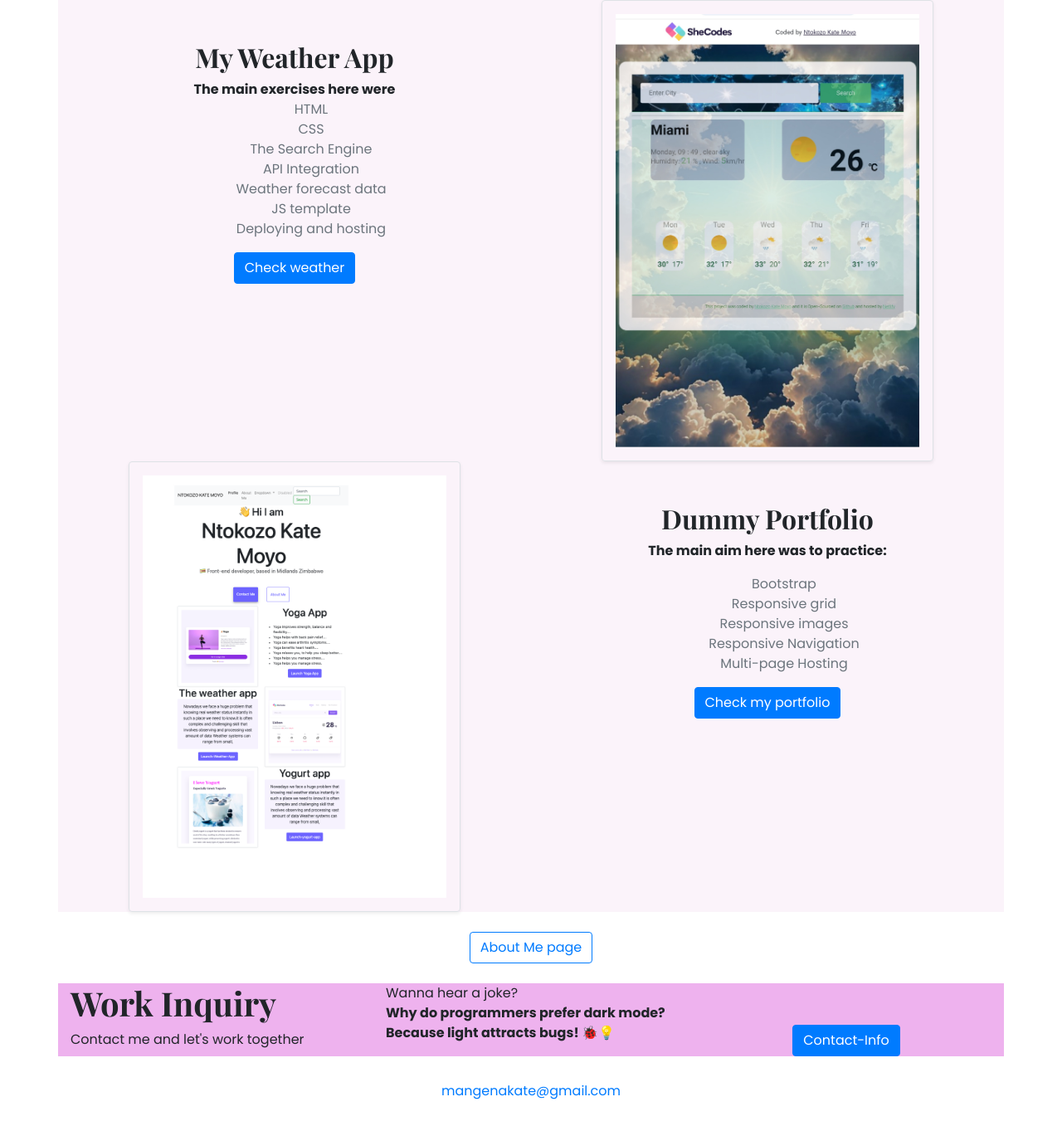
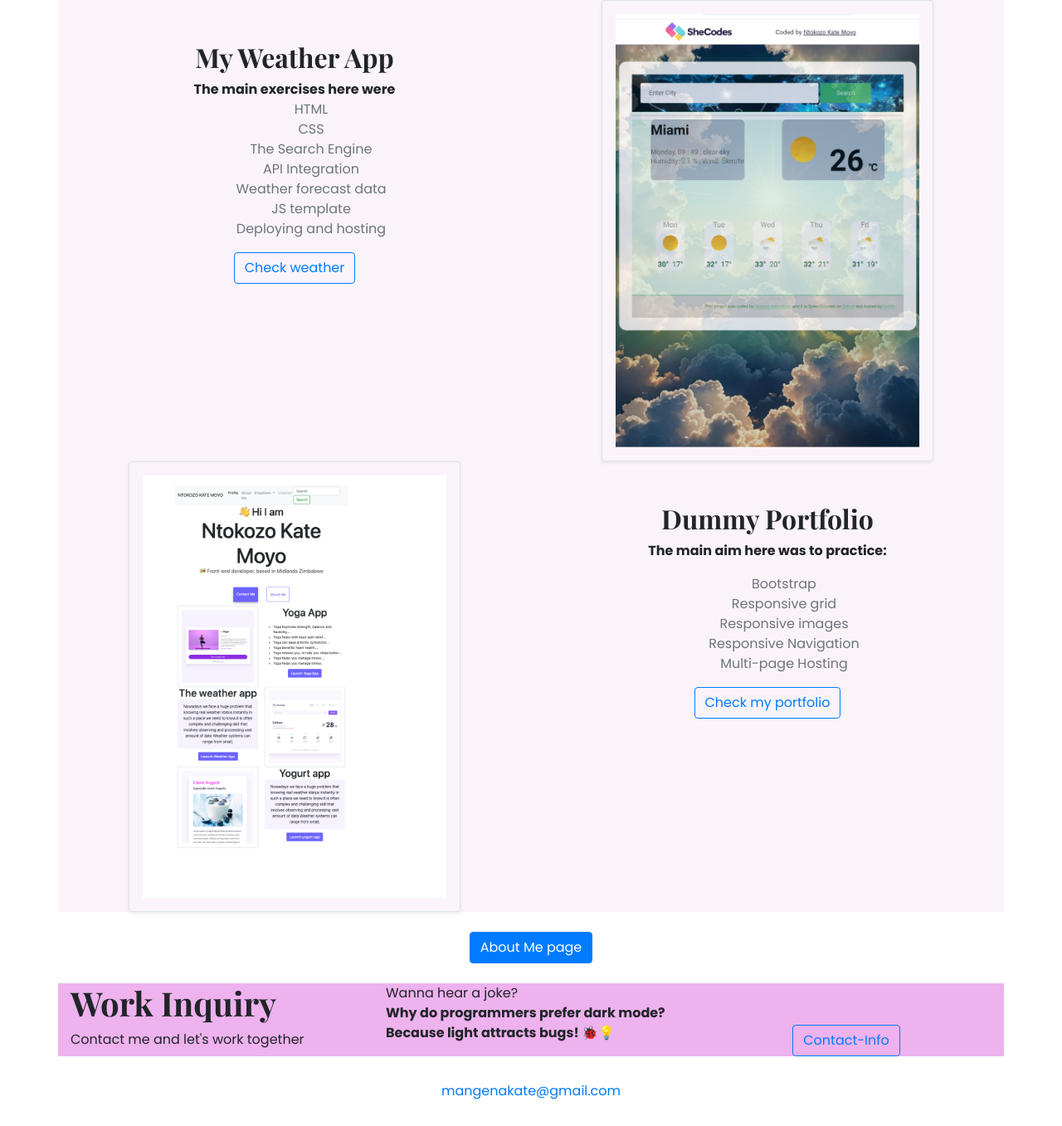
Before and after one commit to Ntokozokate/Portfolio-project, a plain HTML site: page index.html in a window 1280 px wide. Shown: the part 873-2230 px from the top of the page at 83% size. Drawn offline with nearby package versions, Linux system fonts and the light colour scheme; a script that the page names is missing.

Commit message:
cleaning

```diff
--- a/index.html
+++ b/index.html
@@ -131,7 +131,7 @@
           <div class="d-flex justify-content-center">
             <a
               href="https://www.shecodes.io/cohorts/1677/projects/2109876?_gl=1*18cq1mb*_gcl_au*Nzk3Nzg3ODgyLjE3MjQ1MjcxOTguMTM2MDU5MTI1Ny4xNzMwMTM1MDI3LjE3MzAxMzUwNDM."
-              class="btn btn-primary"
+              class="btn btn-outline-primary"
               >Project details</a
             >
           </div>
@@ -153,7 +153,7 @@
           <div class="d-flex justify-content-center">
             <a
               href="https://kate-nm-weatherforecast-app.netlify.app/"
-              class="btn btn-primary"
+              class="btn btn-outline-primary"
               >Check weather</a
             >
           </div>
@@ -185,7 +185,7 @@
           <div class="d-flex justify-content-center">
             <a
               href="https://kate-nm-portfolio.netlify.app"
-              class="btn btn-primary"
+              class="btn btn-outline-primary"
               >Check my portfolio</a
             >
           </div>
@@ -193,7 +193,7 @@
       </div>
     </div>
     <p class="about-me-page">
-      <a href="/aboutme.html" class="btn btn-outline-primary"> About Me page</a>
+      <a href="/aboutme.html" class="btn btn-primary"> About Me page</a>
     </p>
     <div class="footer container">
       <div class="row">
@@ -211,7 +211,9 @@
         </div>
         <div class="col-sm-4">
           <div class="footer-button d-flex justify-content-center">
-            <a href="/contacts.html" class="btn btn-primary"> Contact-Info</a>
+            <a href="/contacts.html" class="btn btn-outline-primary">
+              Contact-Info</a
+            >
           </div>
         </div>
       </div>
```
